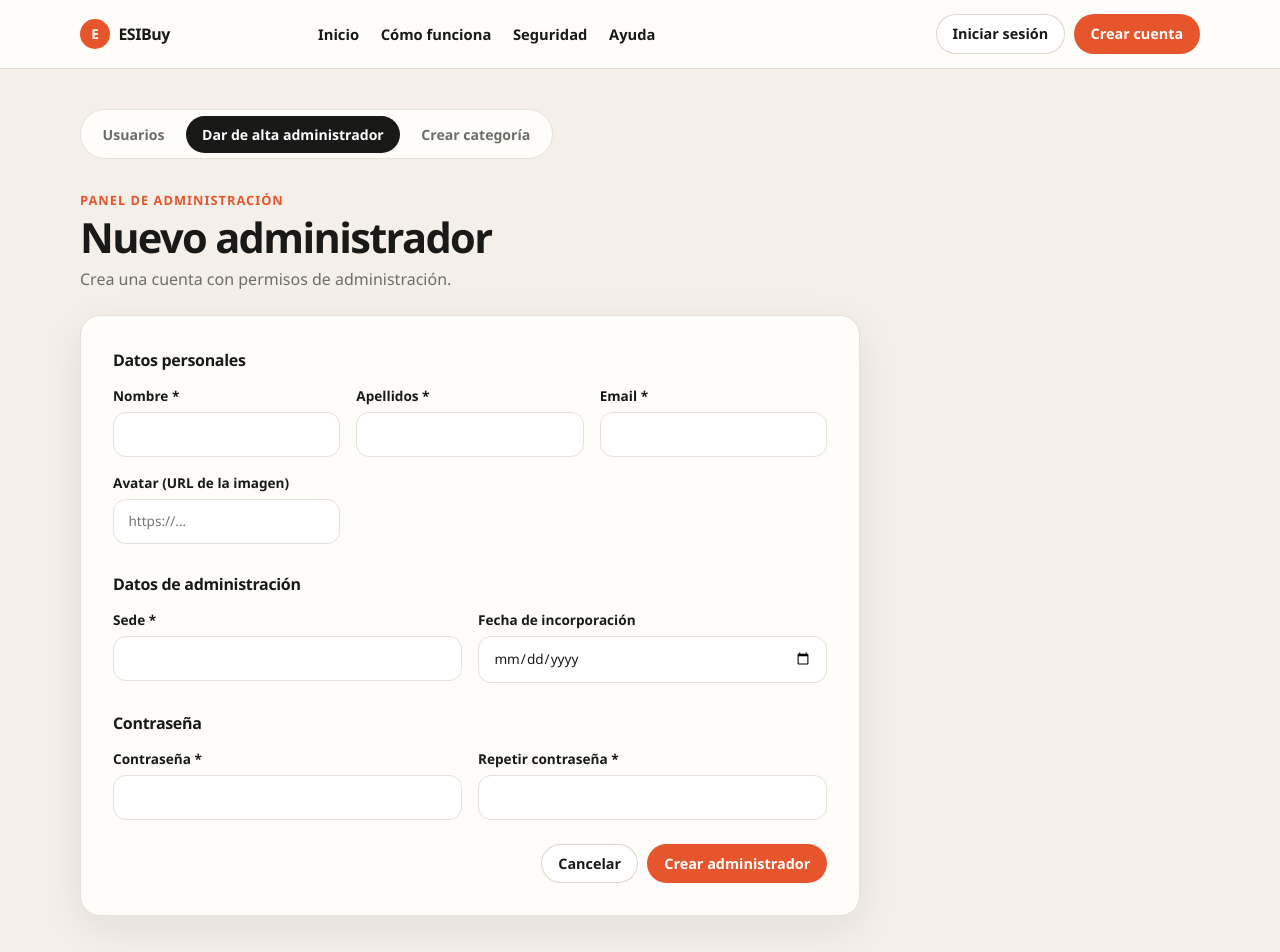
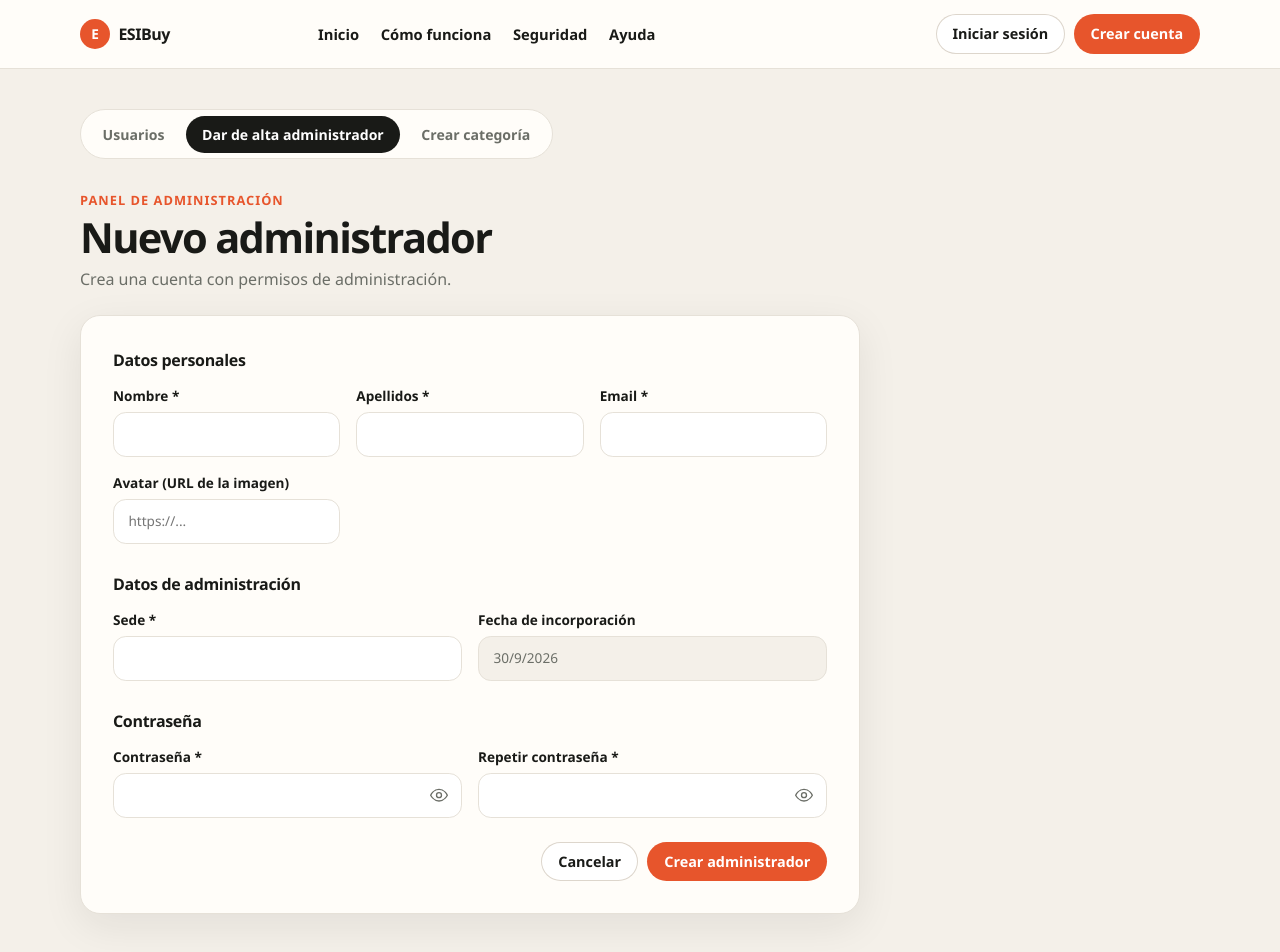
Before and after one commit to Franyebenes/Equipo4ProyectoFrontend, an Angular app: page /admin/administradores/nuevo in a window 1280 px wide. Shown: the top 952 px of the page. Built offline with nearby package versions, Linux system fonts and the light colour scheme.

Commit message:
corecciones en formulario de registro admin

```diff
--- a/src/app/admin/admin.service.ts
+++ b/src/app/admin/admin.service.ts
@@ -44,7 +44,6 @@ export interface DatosAltaAdmin {
   avatar: string;
   contrasena: string;
   repetirContrasena: string;
-  FechaIncorporacion: string;
 }
 
 export const ETIQUETA_ROL: Record<Rol, string> = {
--- a/src/app/admin/dar-alta-admin/dar-alta-admin.css
+++ b/src/app/admin/dar-alta-admin/dar-alta-admin.css
@@ -25,3 +25,37 @@
   color: inherit;
   font-weight: 800;
 }
+.campo-pass {
+  position: relative;
+  display: flex;
+}
+
+.campo-pass input {
+  flex: 1;
+  min-width: 0;
+  padding-right: 2.75rem;
+}
+
+.ojo {
+  position: absolute;
+  top: 50%;
+  right: 0.5rem;
+  transform: translateY(-50%);
+  display: grid;
+  place-items: center;
+  padding: 0.3rem;
+  border: 0;
+  border-radius: 0.5rem;
+  background: transparent;
+  color: var(--muted);
+  cursor: pointer;
+}
+
+.ojo:hover {
+  color: var(--ink);
+}
+
+.ojo:focus-visible {
+  outline: 2px solid var(--coral);
+  outline-offset: 1px;
+}
--- a/src/app/admin/dar-alta-admin/dar-alta-admin.html
+++ b/src/app/admin/dar-alta-admin/dar-alta-admin.html
@@ -43,7 +43,7 @@
         </label>
         <label class="campo">
           Fecha de incorporación
-          <input type="date" name="FechaIncorporacion" [(ngModel)]="datos.FechaIncorporacion">
+          <input type="text" [value]="hoy" readonly disabled title="Se asigna automáticamente con la fecha de alta">
         </label>
       </div>
 
@@ -51,11 +51,25 @@
       <div class="grid">
         <label class="campo">
           Contraseña *
-          <input type="password" name="contrasena" [(ngModel)]="datos.contrasena" autocomplete="new-password">
+          <span class="campo-pass">
+            <input [type]="verContrasena() ? 'text' : 'password'" name="contrasena" [(ngModel)]="datos.contrasena" autocomplete="new-password">
+            <button type="button" class="ojo" (click)="verContrasena.set(!verContrasena())"
+                    [attr.aria-label]="verContrasena() ? 'Ocultar contraseña' : 'Mostrar contraseña'"
+                    [attr.aria-pressed]="verContrasena()">
+              <ng-container *ngTemplateOutlet="iconoOjo; context: { visible: verContrasena() }" />
+            </button>
+          </span>
         </label>
         <label class="campo">
           Repetir contraseña *
-          <input type="password" name="repetirContrasena" [(ngModel)]="datos.repetirContrasena" autocomplete="new-password">
+          <span class="campo-pass">
+            <input [type]="verRepetir() ? 'text' : 'password'" name="repetirContrasena" [(ngModel)]="datos.repetirContrasena" autocomplete="new-password">
+            <button type="button" class="ojo" (click)="verRepetir.set(!verRepetir())"
+                    [attr.aria-label]="verRepetir() ? 'Ocultar contraseña' : 'Mostrar contraseña'"
+                    [attr.aria-pressed]="verRepetir()">
+              <ng-container *ngTemplateOutlet="iconoOjo; context: { visible: verRepetir() }" />
+            </button>
+          </span>
         </label>
       </div>
 
@@ -77,3 +91,13 @@
     </form>
   </div>
 </section>
+
+<ng-template #iconoOjo let-visible="visible">
+  <svg viewBox="0 0 24 24" width="20" height="20" aria-hidden="true" fill="none" stroke="currentColor" stroke-width="1.6" stroke-linecap="round" stroke-linejoin="round">
+    <path d="M2 12s3.5-7 10-7 10 7 10 7-3.5 7-10 7S2 12 2 12Z" />
+    <circle cx="12" cy="12" r="3" />
+    @if (visible) {
+      <path d="M3 3l18 18" />
+    }
+  </svg>
+</ng-template>
--- a/src/app/admin/dar-alta-admin/dar-alta-admin.ts
+++ b/src/app/admin/dar-alta-admin/dar-alta-admin.ts
@@ -1,4 +1,5 @@
 import { Component, inject, signal } from '@angular/core';
+import { NgTemplateOutlet } from '@angular/common';
 import { FormsModule } from '@angular/forms';
 import { RouterLink, RouterLinkActive } from '@angular/router';
 import { HttpErrorResponse } from '@angular/common/http';
@@ -6,7 +7,7 @@ import { AdminService, DatosAltaAdmin, mensajeError } from '../admin.service';
 
 @Component({
   selector: 'app-dar-alta-admin',
-  imports: [FormsModule, RouterLink, RouterLinkActive],
+  imports: [FormsModule, NgTemplateOutlet, RouterLink, RouterLinkActive],
   templateUrl: './dar-alta-admin.html',
   styleUrls: ['../admin-shared.css', './dar-alta-admin.css'],
 })
@@ -17,6 +18,10 @@ export class DarAltaAdmin {
   enviando = signal(false);
   error = signal('');
   exito = signal('');
+  verContrasena = signal(false);
+  verRepetir = signal(false);
+  // Solo informativa: el backend asigna la fecha del alta.
+  readonly hoy = new Date().toLocaleDateString('es-ES');
 
   enviar(): void {
     this.error.set('');
@@ -50,7 +55,7 @@ export class DarAltaAdmin {
   private vacio(): DatosAltaAdmin {
     return {
       nombre: '', apellidos: '', email: '', sede: '', avatar: '',
-      contrasena: '', repetirContrasena: '', FechaIncorporacion: '',
+      contrasena: '', repetirContrasena: '',
     };
   }
 }
--- a/src/app/admin/user-list/user-list.html
+++ b/src/app/admin/user-list/user-list.html
@@ -12,7 +12,6 @@
         <h1>Usuarios</h1>
         <p class="sub">{{ totalElementos() }} usuarios encontrados</p>
       </div>
-      <a routerLink="/admin/administradores/nuevo" class="btn btn-coral">+ Nuevo administrador</a>
     </header>
 
     <div class="filtros">
```
